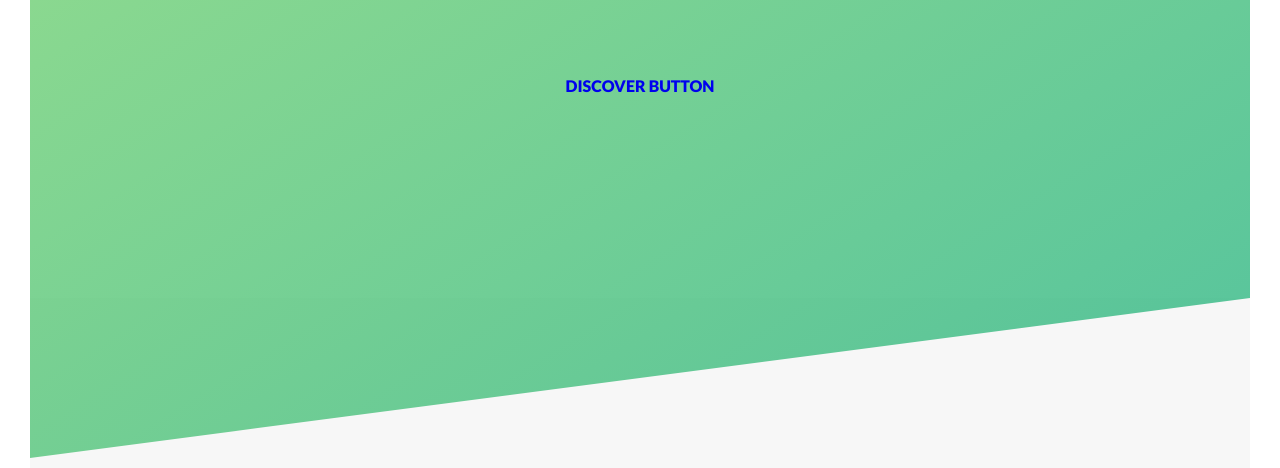
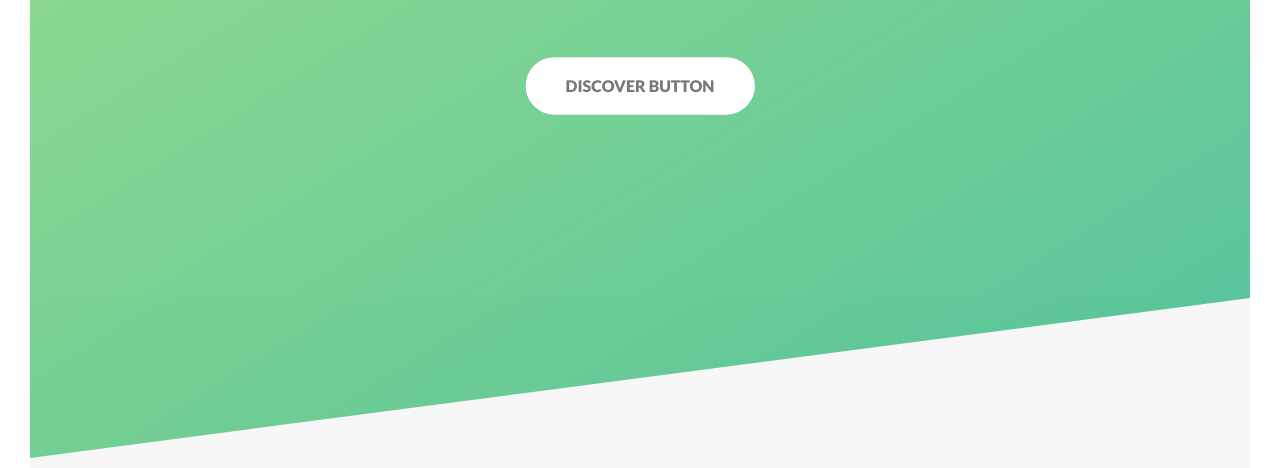
Before and after one commit to Darzwaitz/videosynthesis.com, a plain HTML site: page index.html in a window 1280 px wide. Shown: the part 332-800 px from the top of the page. Drawn offline with Linux system fonts and the light colour scheme; a web font is replaced by a local one.

Commit message:
small fixes to the button styles

```diff
--- a/scss/components/_button.scss
+++ b/scss/components/_button.scss
@@ -6,21 +6,14 @@
             background-color: $color-primary;
         }
     }
+    &--white{
+        background-color: $color-white;
+        color: $color-grey-dark;
+        &::after{
+            background-color: $color-white;
+        }
+    }
     &,
-    // &--white{
-    //     background-color: $color-white;
-    //     color: $color-grey-dark;
-    //     &::after{
-    //         background-color: $color-white;
-    //     }
-    // }
-    // &--green{
-    //     // background-color: $color-primary;
-    //     color: $color-white;
-    //     &::after{
-    //         // background-color: $color-primary;
-    //     }
-    // }
     &:link,
     &:visited{
         text-transform: uppercase;
```
Also changed, not shown: css/styles.css, css/styles.min.css, 2 other files.
